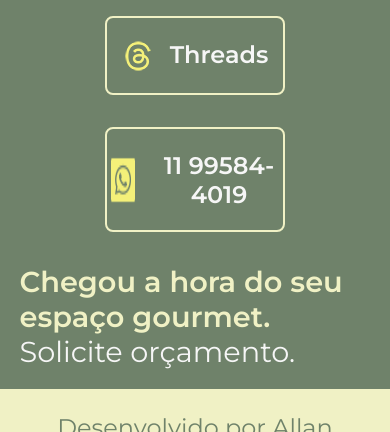
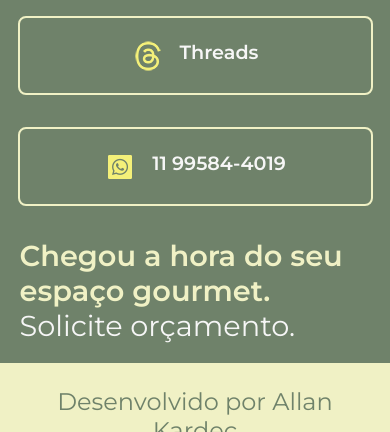
Before and after one commit to Falcon017/ProjetoPortfolioDiego, a plain HTML site: page index.html in a window 390 px wide. Shown: the part 859-1291 px from the top of the page. Drawn offline with nearby package versions, Linux system fonts and the light colour scheme.

Commit message:
alteração no @media

```diff
--- a/styles/style.css
+++ b/styles/style.css
@@ -143,5 +143,10 @@ body {
     .apresentacao__conteudo{
         width: auto;
     }
-
+    .apresentacao__links__navegacao {
+        width: 100%;
+        font-size: 1.2rem;
+        flex-wrap: nowrap;
+        white-space: nowrap;
+    }
 }
```
